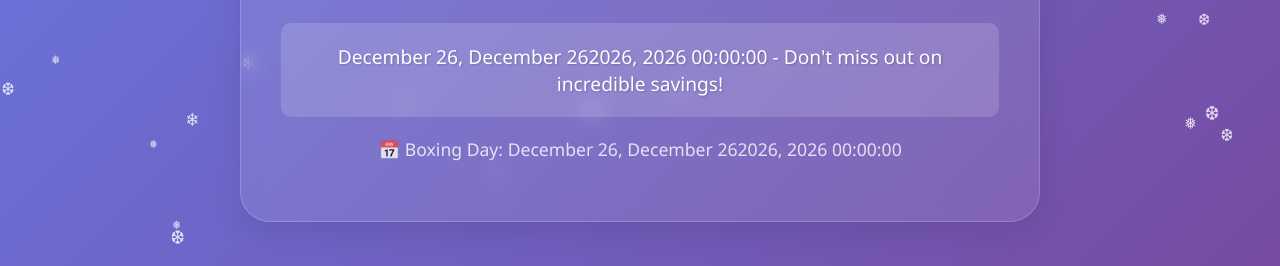
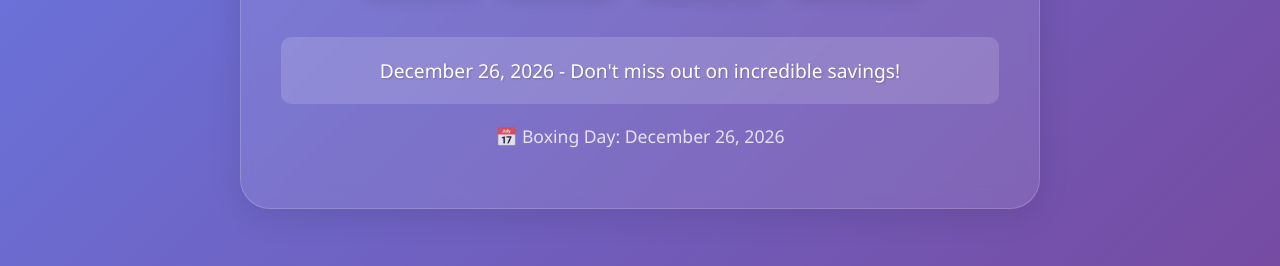
Before and after one commit to argha5/boxing-day-countdown, a plain HTML site: page index.html in a window 1280 px wide. Shown: the part 534-800 px from the top of the page. Drawn offline with Linux system fonts and the light colour scheme.

Commit message:
Fix date formatting in index.html

```diff
--- a/index.html
+++ b/index.html
@@ -204,11 +204,9 @@
         </div>
 
         <div class="message" id="message">
-            December 26, December 262026, 2026 00:00:00 - Don't miss out on incredible savings!
-        </div>
+            December 26, 2026 - Don't miss out on incredible savings!        </div>
 
-        <p class="date-display">📅 Boxing Day: December 26, December 262026, 2026 00:00:00</p>
-    </div>
+        <p class="date-display">📅 Boxing Day: December 26, 2026</p>    </div>
 
     <script>
         // Create snowflakes
@@ -232,11 +230,10 @@
 
         // Countdown Timer
         function updateCountdown() {
-            const boxingDay = new Date('2026 00:00:00').getTime();
-            const now = new Date().getTime();
+            const boxingDay = new Date('December 26, 2026 00:00:00').getTime();207            const now = new Date().getTime();
             const distance = boxingDay - now;
 
-            const days = Math.floor(distance / (1000 * 60 * 60 * 24));
+            const days = Math.floor('December 26, 2026 00:00:00' / (1000 * 60 * 60 * 24));
             const hours = Math.floor((distance % (1000 * 60 * 60 * 24)) / (1000 * 60 * 60));
             const minutes = Math.floor((distance % (1000 * 60 * 60)) / (1000 * 60));
             const seconds = Math.floor((distance % (1000 * 60)) / 1000);
```
